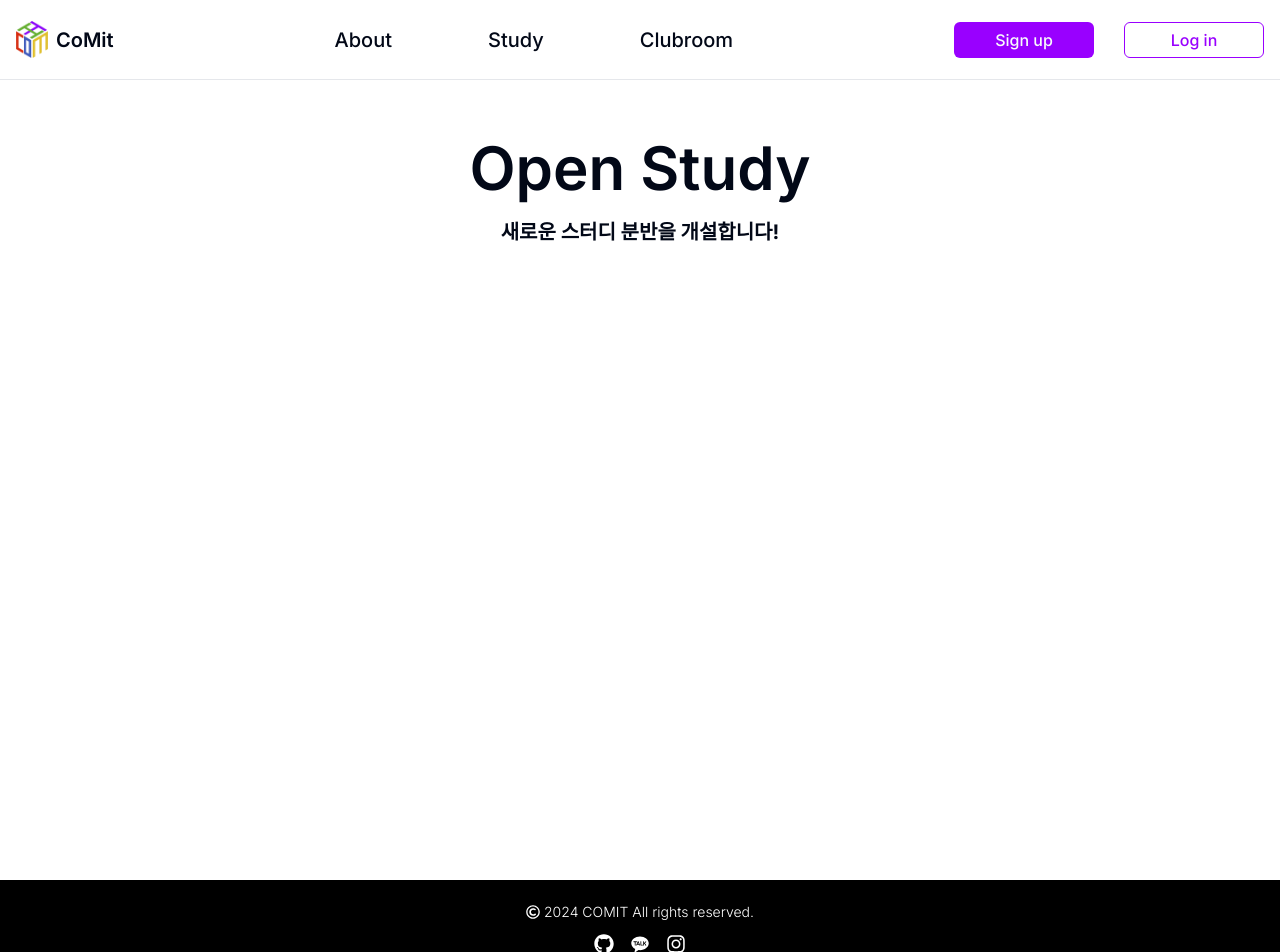
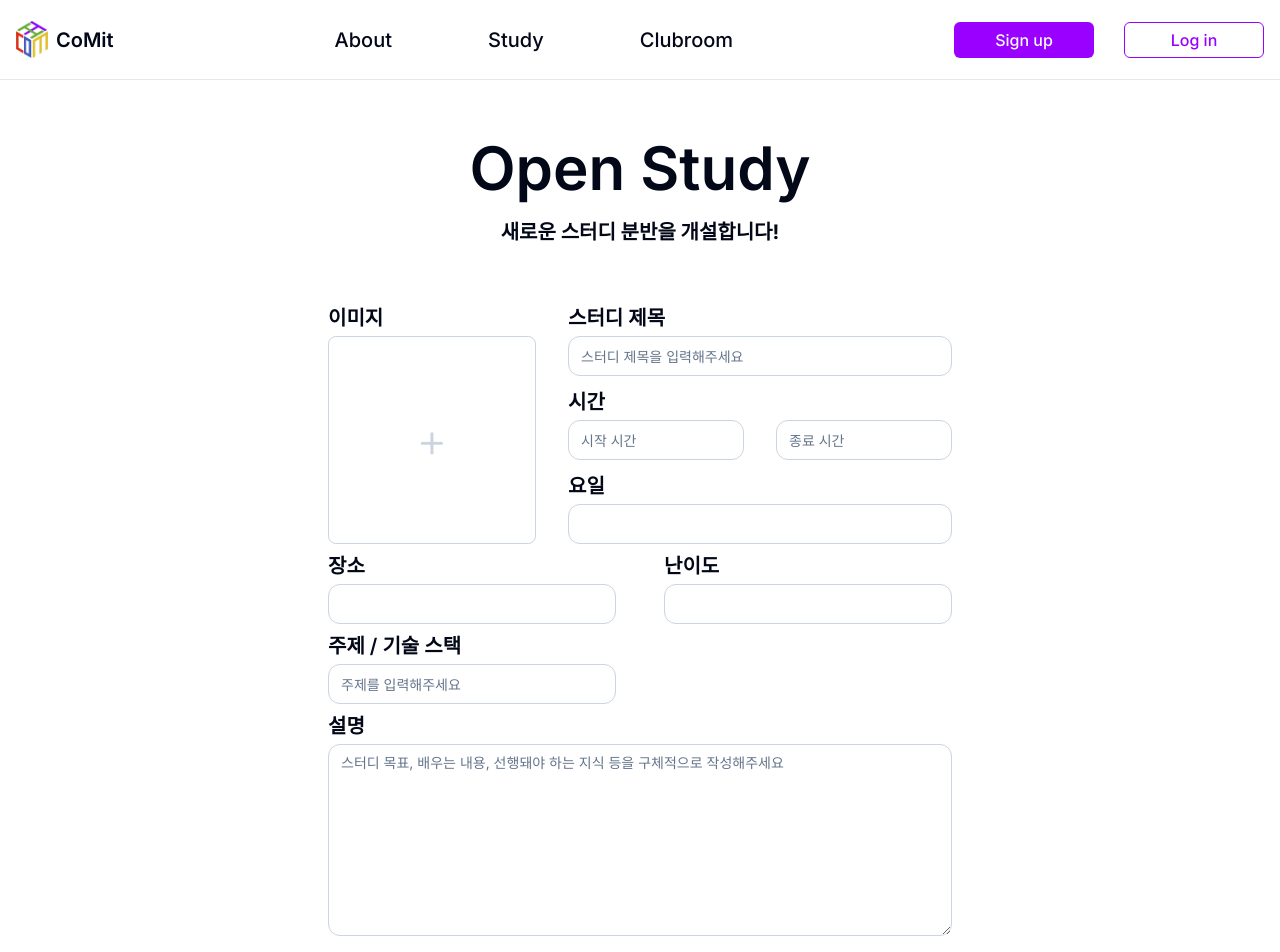
Before and after one commit to skku-comit/comit-website, a Next.js app: page /study/open in a window 1280 px wide. Shown: the top 952 px of the page. Built offline with nearby package versions, Linux system fonts and the light colour scheme.

Commit message:
feat(fe): add basic layout of study form

```diff
--- a/app/(main)/(light)/study/open/page.tsx
+++ b/app/(main)/(light)/study/open/page.tsx
@@ -1,12 +1,188 @@
+'use client'
+
 import SectionBanner from '@/components/common/SectionBanner'
+import Image from 'next/image'
+import ComitOwl from '@/public/comitOwl.png'
+import { Button } from '@/components/ui/button'
+import { BsEye, BsEyeSlash } from 'react-icons/bs'
+import { Input } from '@/components/ui/input'
+import { Textarea } from '@/components/ui/textarea'
+import { useRef, useState } from 'react'
+import { z } from 'zod'
+import { useForm } from 'react-hook-form'
+import { zodResolver } from '@hookform/resolvers/zod'
+import Link from 'next/link'
+
+interface StudyForm {
+  imageSrc: string
+  title: string
+  day: string
+  startTime: string
+  endTime: string
+  campus: string
+  level: string
+  stack: string[]
+  description: string
+}
+
+// TODO: 백엔드와 논의 후 schema 수정
+const schema = z.object({
+  imageSrc: z.string(),
+  title: z.string().min(2, { message: '제목은 2자 이상이어야 합니다' }),
+  day: z.string(),
+  startTime: z.string(),
+  endTime: z.string(),
+  campus: z.string(),
+  level: z.string(),
+  stack: z.array(z.string()),
+  description: z.string().min(10, { message: '설명은 10자 이상이어야 합니다' })
+})
 
 export default function OpenStudy() {
+  const {
+    handleSubmit,
+    register,
+    formState: { errors }
+  } = useForm<StudyForm>({
+    resolver: zodResolver(schema)
+  })
+
+  // TODO: login API 연결
+  const onSubmit = (data: StudyForm) => {
+    console.log(data)
+  }
+
+  const [image, setImage] = useState<string>('')
+  const fileRef = useRef<HTMLInputElement>(null)
+  const handleClick = () => {
+    fileRef?.current?.click()
+  }
+  const handleChange = (e: React.ChangeEvent) => {
+    const targetFiles = (e.target as HTMLInputElement).files as FileList
+    const selectedFile = URL.createObjectURL(targetFiles[0])
+    setImage(selectedFile)
+    console.log(image)
+  }
   return (
     <>
       <SectionBanner
         title="Open Study"
         description="새로운 스터디 분반을 개설합니다!"
       />
+      <form className="flex flex-col gap-2">
+        <div className="flex gap-8">
+          <div className="flex flex-col gap-1">
+            <p className="text-xl font-semibold">이미지</p>
+            <div
+              onClick={handleClick}
+              className="flex h-52 w-52 items-center justify-center overflow-hidden rounded-lg border border-slate-300"
+            >
+              {!image ? (
+                <p className="text-5xl font-light text-slate-300">+</p>
+              ) : (
+                <Image
+                  src={image}
+                  width={208}
+                  height={208}
+                  alt={image}
+                  className="h-full w-full object-cover"
+                />
+              )}
+            </div>
+            <Input
+              className="hidden"
+              accept="image/*"
+              type="file"
+              ref={fileRef}
+              onChange={handleChange}
+            />
+          </div>
+          <div className="flex flex-col gap-3">
+            <div className="flex flex-col gap-1">
+              <p className="text-xl font-semibold">스터디 제목</p>
+              <Input
+                placeholder="스터디 제목을 입력해주세요"
+                id="title"
+                {...register('title')}
+                className="w-96 rounded-xl border border-slate-300"
+              />
+            </div>
+            <div className="flex flex-col gap-1">
+              <p className="text-xl font-semibold">시간</p>
+              <div className="flex justify-between">
+                <Input
+                  placeholder="시작 시간"
+                  id="startTime"
+                  {...register('startTime')}
+                  className="w-44 rounded-xl border border-slate-300"
+                />
+                <Input
+                  placeholder="종료 시간"
+                  id="endTime"
+                  {...register('endTime')}
+                  className="w-44 rounded-xl border border-slate-300"
+                />
+              </div>
+            </div>
+            <div className="flex flex-col gap-1">
+              <p className="text-xl font-semibold">요일</p>
+              <Input
+                id="day"
+                {...register('day')}
+                className="w-96 rounded-xl border border-slate-300"
+              />
+            </div>
+          </div>
+        </div>
+        <div className="flex justify-between">
+          <div className="flex flex-col gap-1">
+            <p className="text-xl font-semibold">장소</p>
+            <Input
+              id="campus"
+              {...register('campus')}
+              className="w-72 rounded-xl border border-slate-300"
+            />
+          </div>
+          <div className="flex flex-col gap-1">
+            <p className="text-xl font-semibold">난이도</p>
+            <Input
+              id="level"
+              {...register('level')}
+              className="w-72 rounded-xl border border-slate-300"
+            />
+          </div>
+        </div>
+        <div className="flex flex-col gap-1">
+          <p className="text-xl font-semibold">주제 / 기술 스택</p>
+          <Input
+            placeholder="주제를 입력해주세요"
+            id="stack"
+            {...register('stack')}
+            className="w-72 rounded-xl border border-slate-300"
+          />
+        </div>
+        <div className="flex flex-col gap-1">
+          <p className="text-xl font-semibold">설명</p>
+          <Textarea
+            placeholder="스터디 목표, 배우는 내용, 선행돼야 하는 지식 등을 구체적으로 작성해주세요"
+            id="description"
+            {...register('description')}
+            className="h-48 w-full rounded-xl border border-slate-300"
+          />
+        </div>
+        <div className="my-8 flex justify-between">
+          <Button className="px-8 font-extrabold" variant="outline" disabled>
+            미리 보기
+          </Button>
+          <Button
+            type="submit"
+            className="px-8 font-extrabold"
+            onClick={handleSubmit(onSubmit)}
+          >
+            제출하기
+          </Button>
+        </div>
+      </form>
     </>
   )
 }
--- /dev/null
+++ b/components/ui/textarea.tsx
@@ -0,0 +1,24 @@
+import * as React from "react"
+
+import { cn } from "@/lib/utils"
+
+export interface TextareaProps
+  extends React.TextareaHTMLAttributes<HTMLTextAreaElement> {}
+
+const Textarea = React.forwardRef<HTMLTextAreaElement, TextareaProps>(
+  ({ className, ...props }, ref) => {
+    return (
+      <textarea
+        className={cn(
+          "flex min-h-[80px] w-full rounded-md border border-input bg-background px-3 py-2 text-sm ring-offset-background placeholder:text-muted-foreground focus-visible:outline-none focus-visible:ring-2 focus-visible:ring-ring focus-visible:ring-offset-2 disabled:cursor-not-allowed disabled:opacity-50",
+          className
+        )}
+        ref={ref}
+        {...props}
+      />
+    )
+  }
+)
+Textarea.displayName = "Textarea"
+
+export { Textarea }
```
